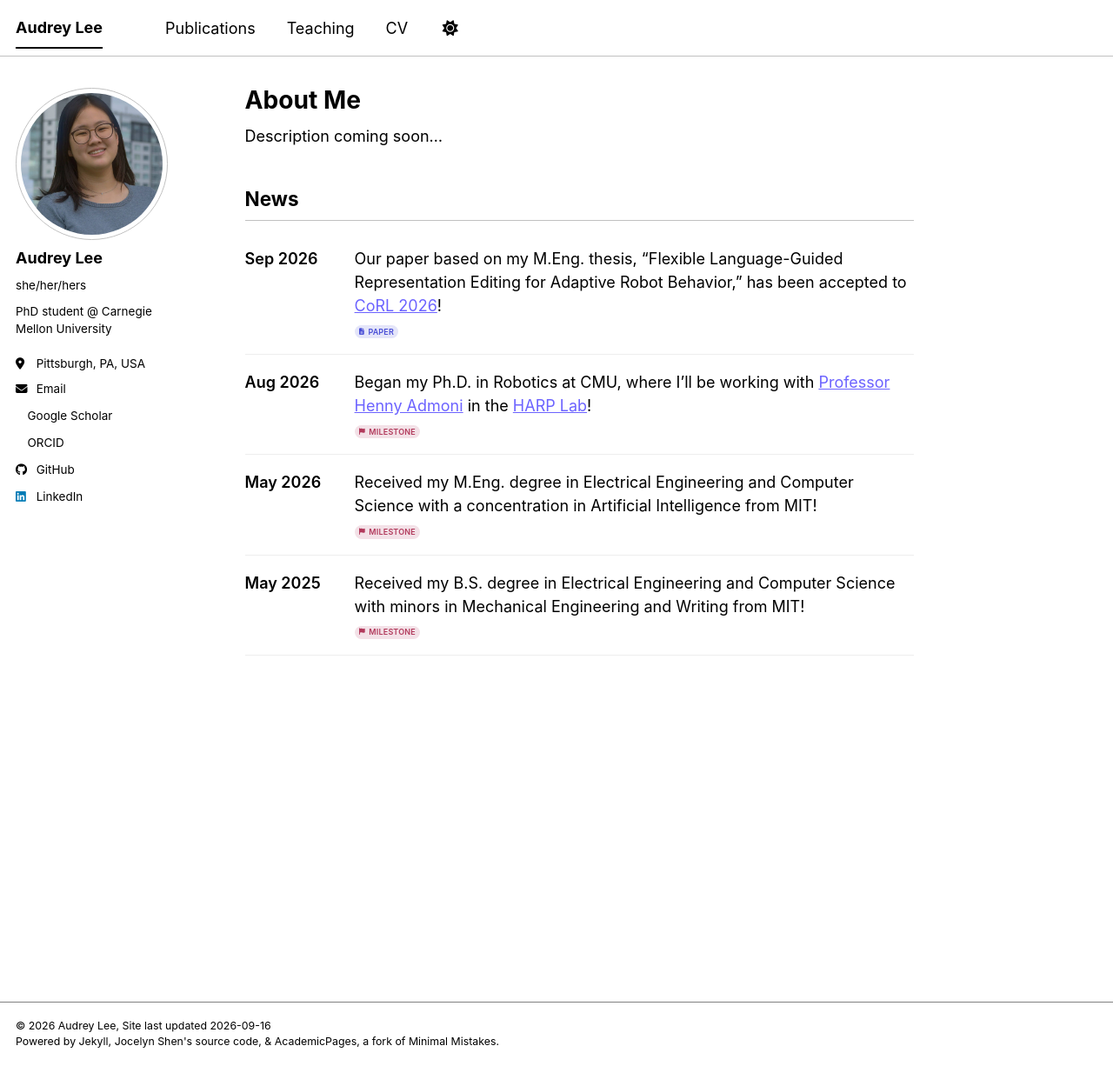
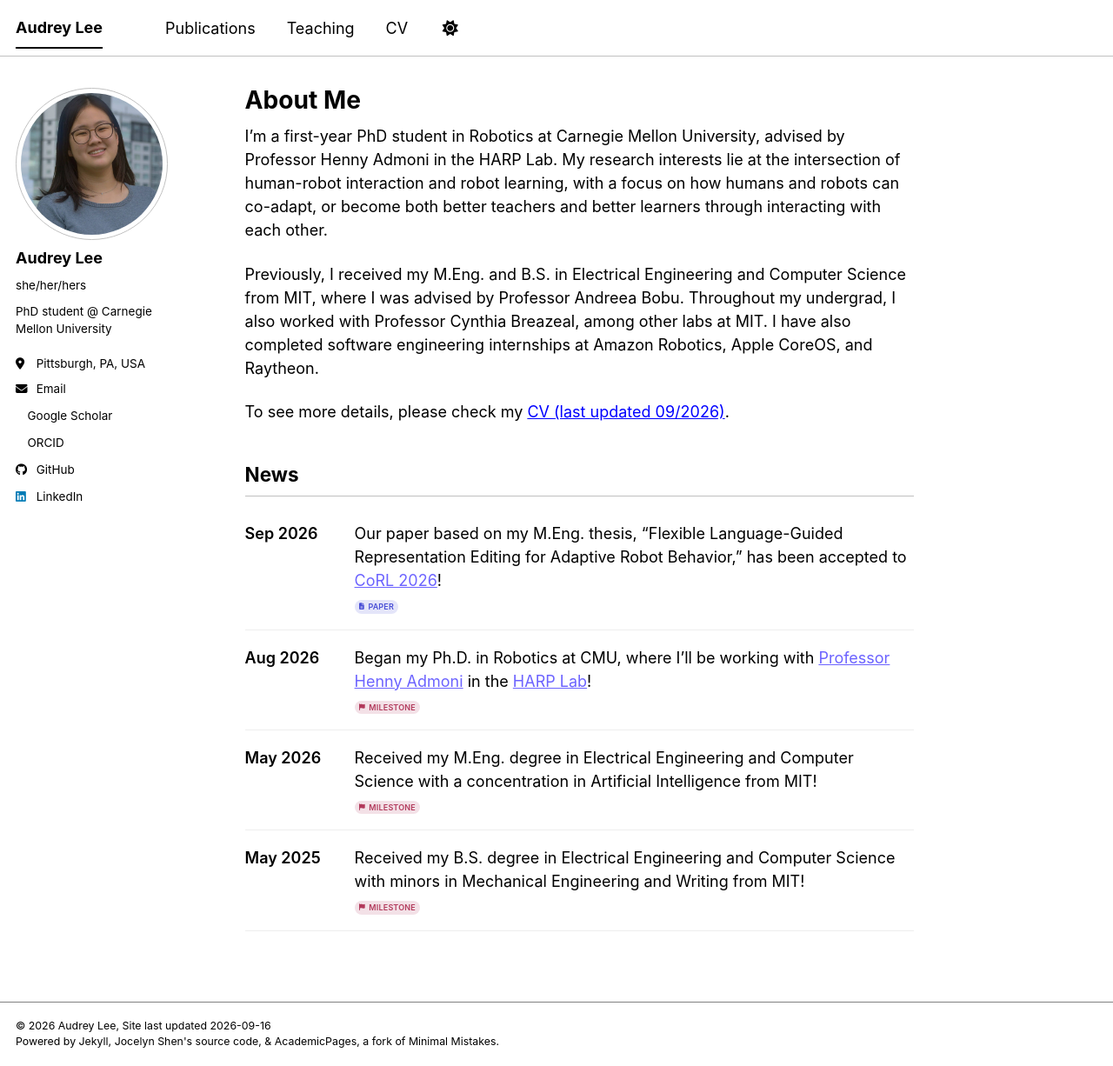
Before and after one commit to audreyelee/audreyelee.github.io, a Jekyll site: the page built from _pages/about.md, in a window 1280 px wide and 1226 px high. Shown: the whole window at 87% size. Built offline with Jekyll 4.4.1, drawn with Linux system fonts in a browser that asks for light colours; a style sheet for code colours, icons or effects is not loaded.

Commit message:
Uploaded 09/26 CV draft

```diff
--- a/_data/navigation.yml
+++ b/_data/navigation.yml
@@ -24,7 +24,7 @@ main:
   #   url: /year-archive/
 
   - title: "CV"
-    url: /files/cv_2026_05.pdf
+    url: /cv/
 
   # - title: "CV"
   #   url: /cv-json/
--- a/_pages/about.md
+++ b/_pages/about.md
@@ -7,7 +7,15 @@ redirect_from:
   - /about.html
 ---
 
-Description coming soon...
+I'm a first-year PhD student in Robotics at Carnegie Mellon University, advised by Professor Henny Admoni in the HARP Lab. My research interests lie at the intersection of human-robot interaction and robot learning, with a focus on how humans and robots can co-adapt, or become both better teachers and better learners through interacting with each other.
+
+Previously, I received my M.Eng. and B.S. in Electrical Engineering and Computer Science from MIT, where I was advised by Professor Andreea Bobu. Throughout my undergrad, I also worked with Professor Cynthia Breazeal, among other labs at MIT. I have also completed software engineering internships at Amazon Robotics, Apple CoreOS, and Raytheon.
+
+{% assign cv_page = site.pages | where: "permalink", "/cv/" | first %}
+{% assign cv_filename = cv_page.cv_file | remove: "cv_" | remove: ".pdf" %}
+{% assign cv_date = cv_filename | replace: "_", "/" %}
+
+To see more details, please check my <a href="/cv/">CV (last updated {{ cv_date }})</a>.
 
 ## News
 {% include news.html %}
```
Also changed, not shown: _pages/cv.md (+3 -58 lines), 7 other files.
